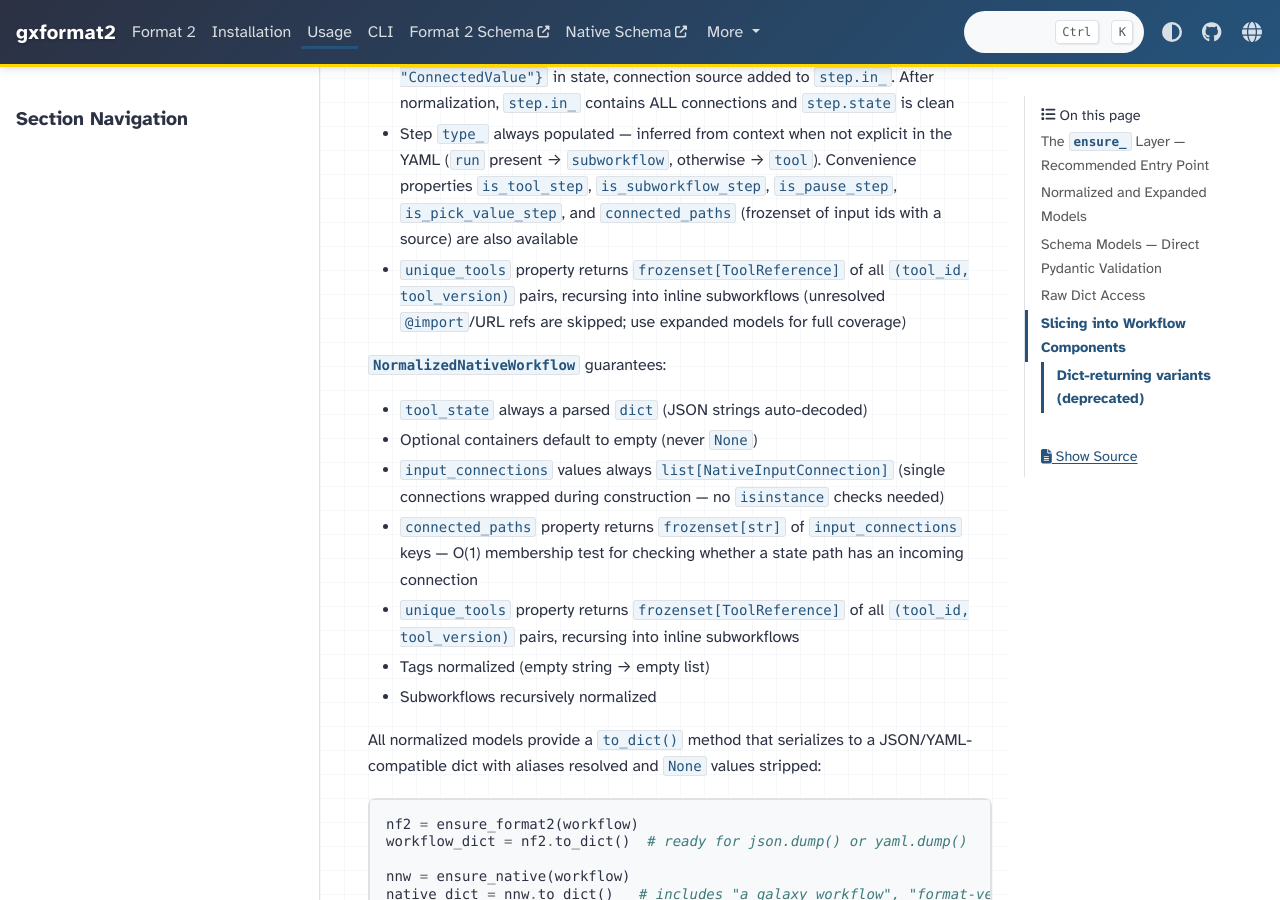
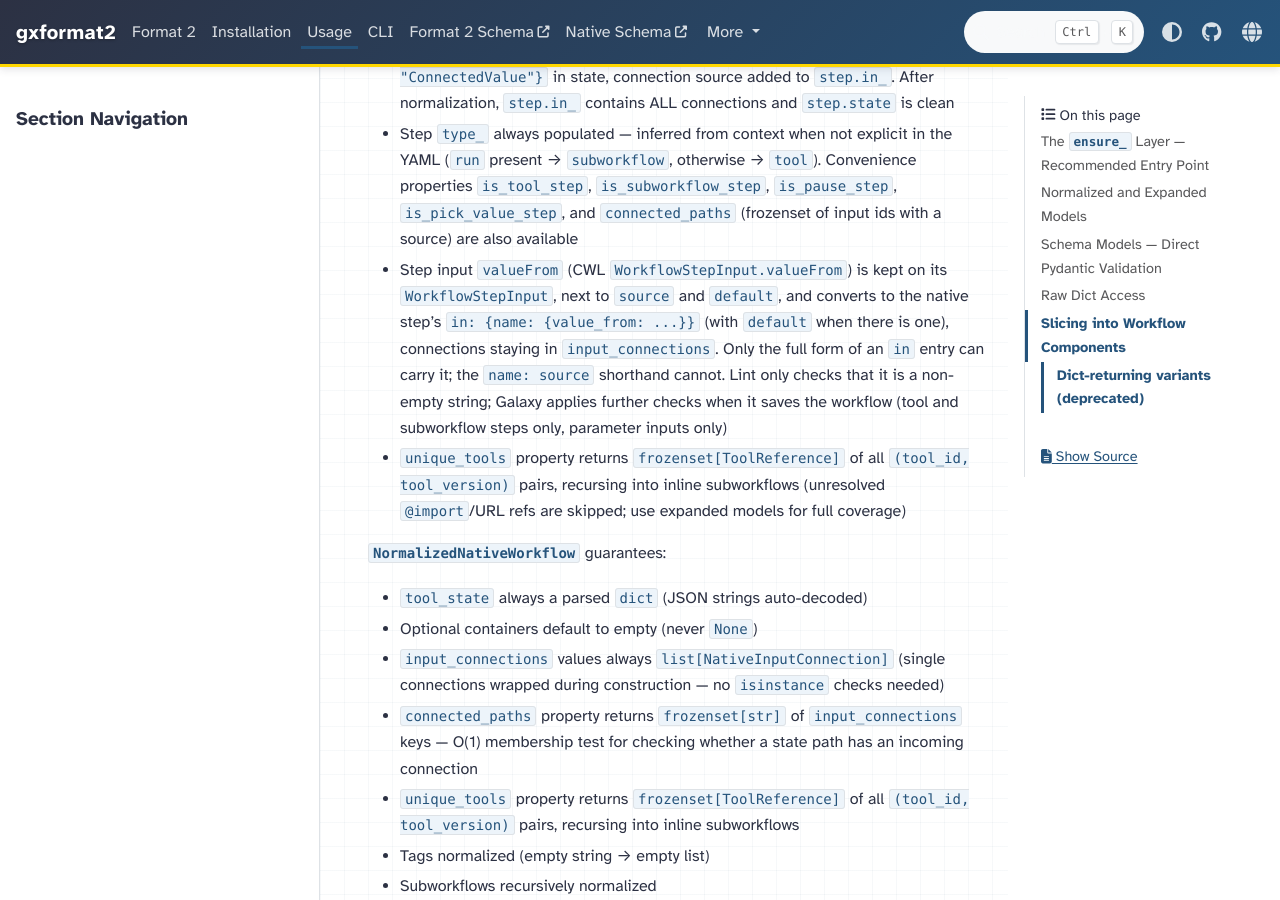
Before and after one commit to galaxyproject/gxformat2, a Sphinx documentation site: the page built from docs/usage.md, in a window 1280 px wide and 900 px high, scrolled down 6157 px. Built offline with Sphinx 7.4.7 and the PyData theme 0.15.4, drawn with Linux system fonts in a browser that asks for light colours; some of the changed text lies outside the part shown.

Commit message:
Document step input valueFrom in the usage guide
Co-Authored-By: Claude Opus 5.5 <noreply@anthropic.com>

```diff
--- a/docs/usage.md
+++ b/docs/usage.md
@@ -132,7 +132,7 @@ for step in nf2.steps:
     step.doc         # str | None (joined if originally a list)
     step.position    # StepPosition | None
     step.run         # NormalizedFormat2 | str | dict | None
-    step.in_         # list[WorkflowStepInput] — always a list
+    step.in_         # list[WorkflowStepInput] — always a list (id, source, default, valueFrom)
     step.out         # list[WorkflowStepOutput] — always a list
     step.connected_paths  # frozenset[str] — input ids with a source connection
 
@@ -294,6 +294,14 @@ input — {py:func}`~gxformat2.normalized.to_format2` expects native input,
   `is_subworkflow_step`, `is_pause_step`, `is_pick_value_step`,
   and `connected_paths` (frozenset of input ids with a source)
   are also available
+- Step input `valueFrom` (CWL `WorkflowStepInput.valueFrom`) is kept on
+  its `WorkflowStepInput`, next to `source` and `default`, and converts
+  to the native step's `in: {name: {value_from: ...}}` (with `default`
+  when there is one), connections staying in `input_connections`. Only
+  the full form of an `in` entry can carry it; the `name: source`
+  shorthand cannot. Lint only checks that it is a non-empty string;
+  Galaxy applies further checks when it saves the workflow (tool and
+  subworkflow steps only, parameter inputs only)
 - `unique_tools` property returns `frozenset[ToolReference]` of all
   `(tool_id, tool_version)` pairs, recursing into inline subworkflows
   (unresolved `@import`/URL refs are skipped; use expanded models for full coverage)
@@ -439,7 +447,7 @@ from gxformat2.schema.gxformat2 import (
     WorkflowStepType,        # Enum: tool, subworkflow, pause, pick_value
     WorkflowInputParameter,  # Input definition
     WorkflowOutputParameter, # Output definition
-    WorkflowStepInput,       # Step input (source, default)
+    WorkflowStepInput,       # Step input (source, default, valueFrom)
     WorkflowStepOutput,      # Step output (id)
     CreatorPerson,           # Creator with name, identifier, ...
     CreatorOrganization,     # Organization creator
```
